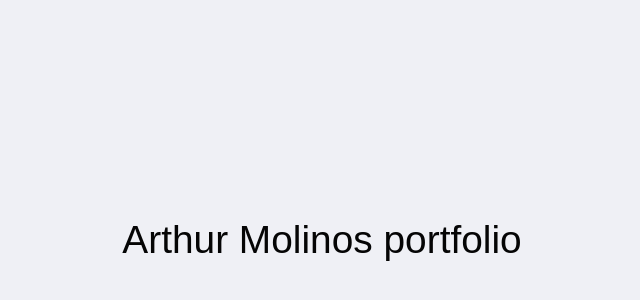
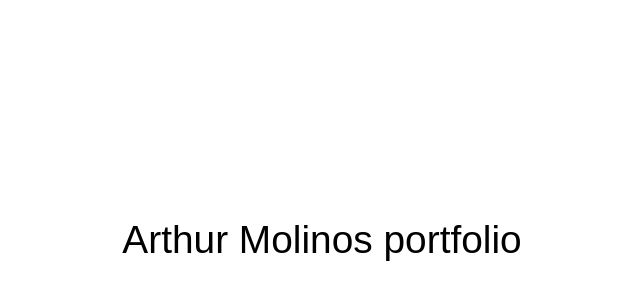
Before and after one commit to cparthur/portfolio, a Next.js app: page / in a window 1280 px wide. Shown: the part 160-460 px from the top of the page, without its empty margins (318-958 px from the left). Built offline with nearby package versions, Linux system fonts and the light colour scheme.

Commit message:
:sparkles: Align theme with figma design

```diff
--- a/styles/theme.ts
+++ b/styles/theme.ts
@@ -1,63 +1,42 @@
 const light = {
+    black: '#000000',
+    white: '#ffffff',
+    text: {
+        prim: '#504830',
+        sec: '#9F8F60',
+        ter: '#B8AC89',
+        quar: '#D1C9B2',
+    },
     bg: {
-        primary: '#eff0f5',
-        secondary: '#ffffff',
-        inset: '#e2e4e8',
-        input: 'rgba(65,67,78,0.12)',
+        prim: '#F9F9F5',
+        sec: '#E2E2CF',
     },
-    text: {
-        primary: '#050505',
-        secondary: '#2f3037',
-        tertiary: '#525560',
-        quarternary: '#9194a1',
-        placeholder: 'rgba(82,85,96,0.5)',
-        onPrimary: '#ffffff',
+    highlight: {
+        gradient: 'linear-gradient(90deg, #FF9500 0%, #CC2500 100%)',
     },
-    // ...
-};
-
-const dark = {
-    bg: {
-        primary: '#050505',
-        secondary: '#111111',
-        inset: '#111111',
-        input: 'rgba(191,193,201,0.12)',
-    },
-    text: {
-        primary: '#fbfbfc',
-        secondary: '#e3e4e8',
-        tertiary: '#a9abb6',
-        quarternary: '#6c6f7e',
-        placeholder: 'rgba(145,148,161,0.5)',
-        onPrimary: '#050505',
-    },
-    // ...
 };
 
 const defaultTheme = {
+    // Major Second modular scale system
     fontSizes: [
-        '14px', // 0
-        '16px', // 1
-        '18px', // 2
-        '22px', // 3
-        '26px', // 4
-        '32px', // 5
-        '40px', // 6
+        '0.79rem', // 0 -> 12.64px
+        '0.889rem', // 1 -> 14.22px
+        '1rem', // 2 -> 16px
+        '1.125rem', // 3 -> 18px
+        '1.266rem', // 4 -> 20.25px
+        '1.424rem', // 5 -> 22.78px
+        '1.602rem', // 6 -> 25.63px
+        '1.802rem', //  -> 28.83px
     ],
     fontWeights: {
-        body: 400,
-        subheading: 500,
-        link: 600,
-        bold: 700,
-        heading: 800,
+        light: 300,
+        regular: 400,
+        bold: 600,
     },
     lineHeights: {
-        body: 1.5,
+        body: 1.45,
         heading: 1.3,
-        code: 1.6,
     },
-    // ...
 };
 
 export const lightTheme = { ...defaultTheme, ...light };
-export const darkTheme = { ...defaultTheme, ...dark };
```
